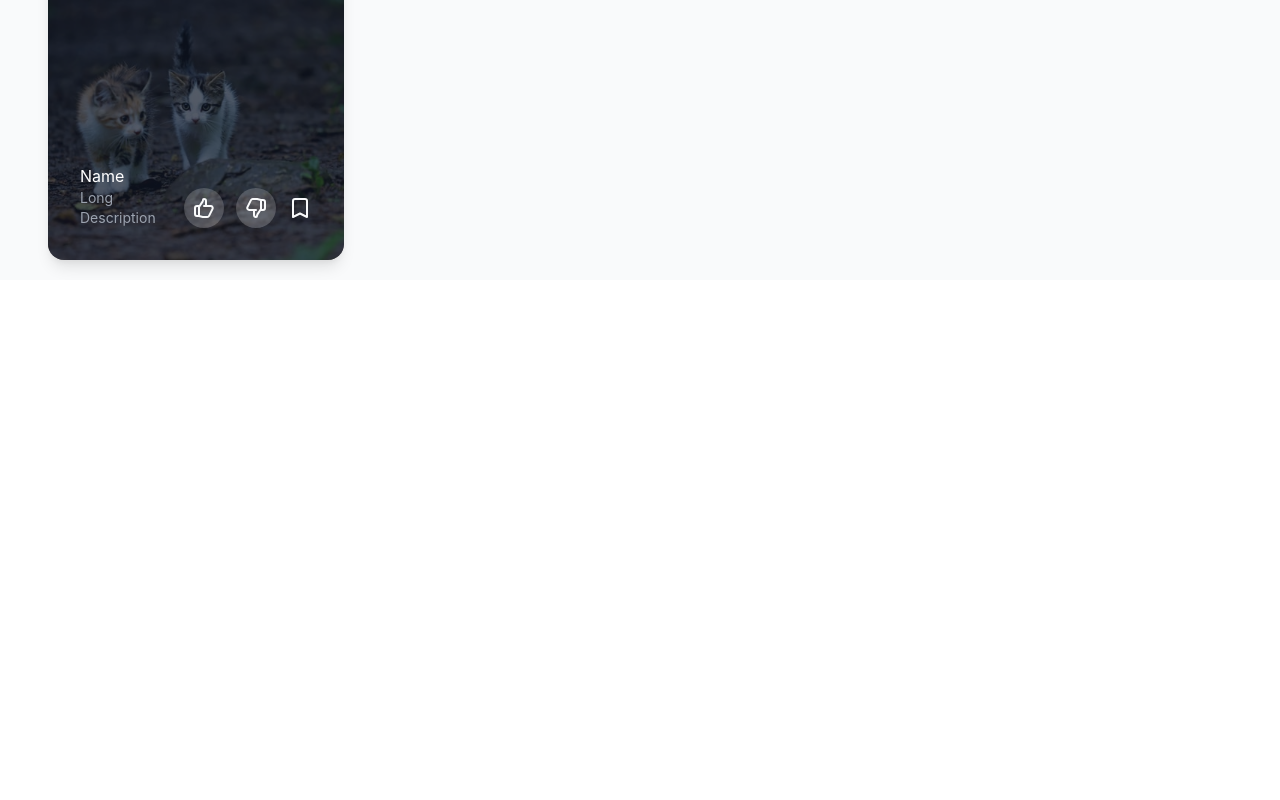
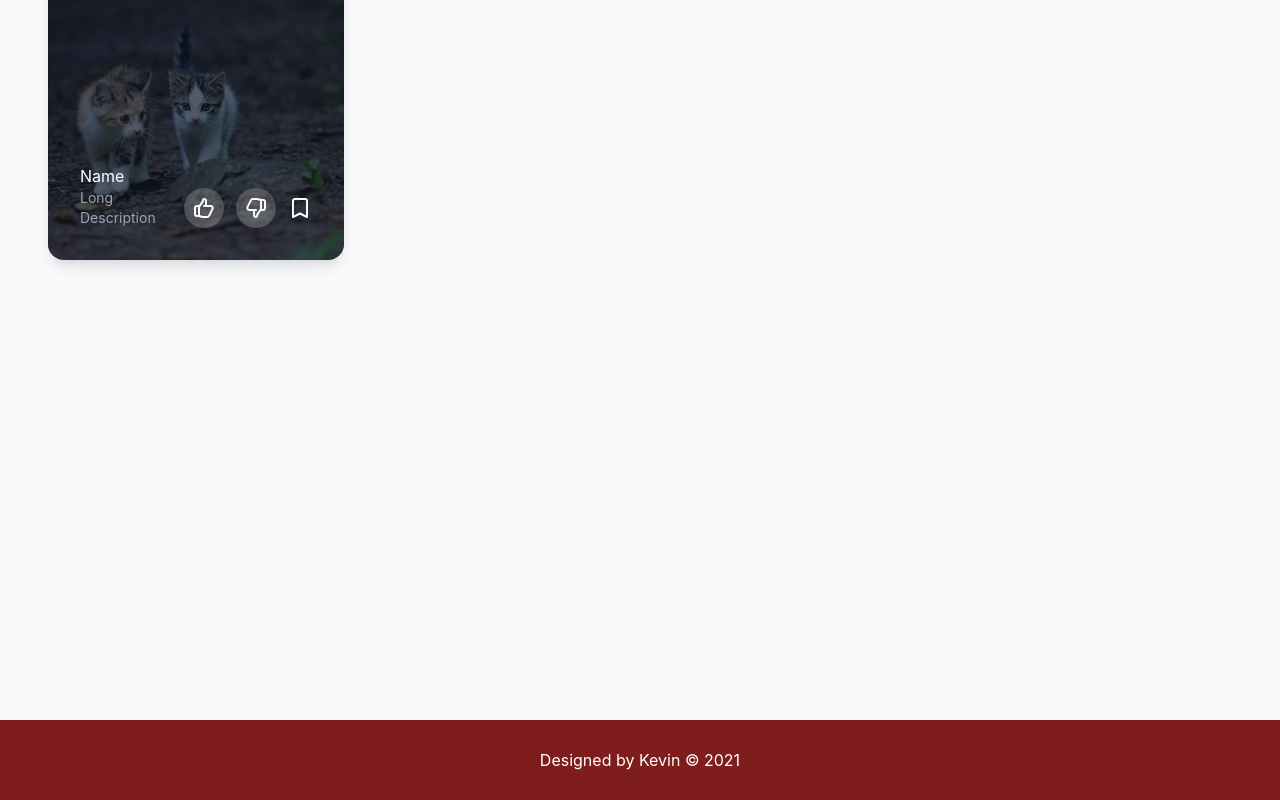
Before and after one commit to TomKevin/tinder-for-cats, a React (Create React App) app: page / in a window 1280 px wide. Shown: the part 536-1336 px from the top of the page. Before the commit the page ends 816 px from the top, so only its background shows below. Built offline with nearby package versions, Linux system fonts and the light colour scheme.

Commit message:
Installing Redux State Management Dependencies

```diff
--- a/src/components/layouts/Main.js
+++ b/src/components/layouts/Main.js
@@ -87,7 +87,7 @@ class Main extends Component {
 
                 </div>
 
-                <div className="container px-12 py-5 mx-auto grid grid-cols-1 md:grid-cols-4">
+                <div className="container px-12 py-5 mx-auto grid grid-cols-1 md:grid-cols-4 min-h-screen">
 
                     <div className="bg-white w-full relative h-80 rounded-2xl shadow-lg">
 
@@ -141,6 +141,19 @@ class Main extends Component {
 
                 </div>
 
+                <footer className="flex flex-wrap items-center justify-between p-3 m-auto bg-red-900">
+
+                    <div className="container mx-auto flex flex-col flex-wrap items-center justify-between py-4">
+
+                        <div className="flex mx-auto text-white text-center">
+
+                            Designed by Kevin © 2021
+
+                        </div>
+
+                    </div>
+
+                </footer>
 
             </div>
 
```
Also changed, not shown: package.json (+9 -1 lines), 1 other file (tests, documents, lock files or other folders).
